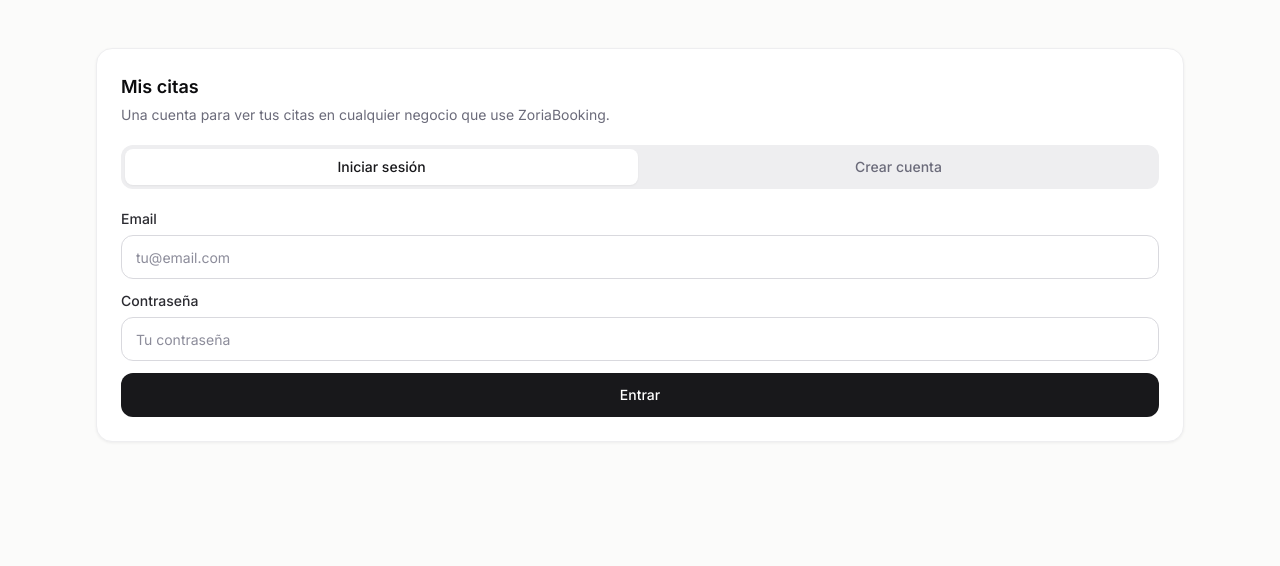
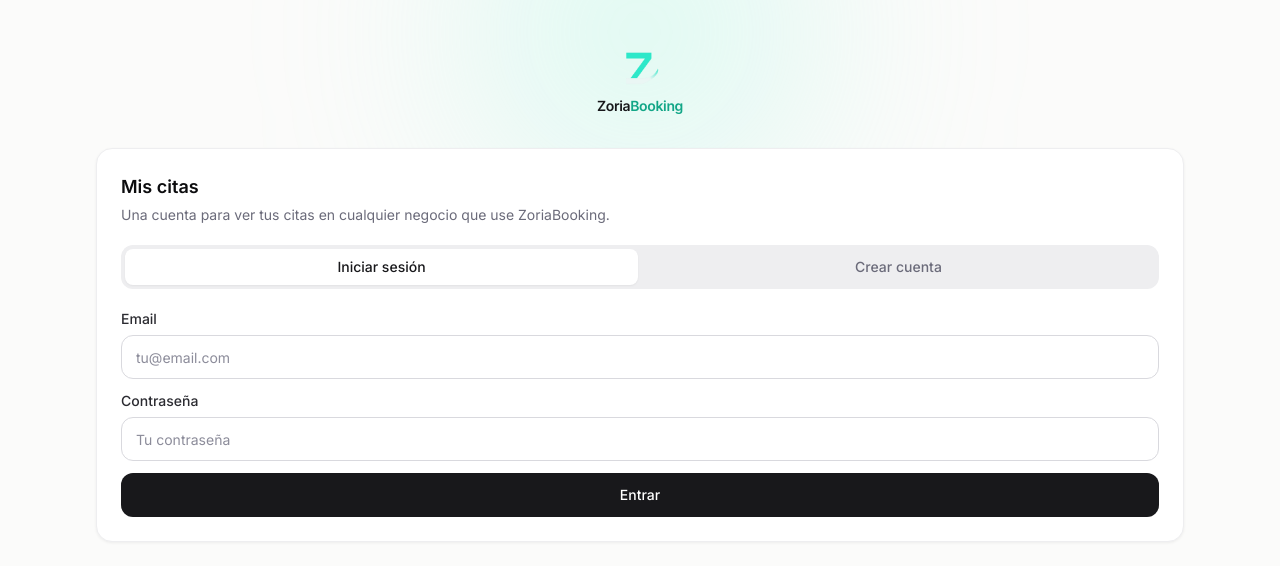
Before and after one commit to carlosfernandezdominguez99-dot/booking-saas-sierra, a Next.js app: page /mis-citas in a window 1280 px wide. Shown: the top 566 px of the page. Built offline with nearby package versions, Linux system fonts and the light colour scheme; no server answers.

Commit message:
fix: entregar cambios de sesion/spinner/cabecera que faltaban

```diff
--- a/src/app/globals.css
+++ b/src/app/globals.css
@@ -14,6 +14,19 @@
   ::selection {
     @apply bg-brand-200 text-brand-950;
   }
+
+  /* Quita las flechitas nativas de subir/bajar en los campos numéricos
+     (p. ej. "días de antelación", "minutos de descanso" en la
+     configuración del negocio) — sobraban visualmente y no aportaban nada
+     que no diera ya el teclado. */
+  input[type="number"] {
+    -moz-appearance: textfield;
+  }
+  input[type="number"]::-webkit-outer-spin-button,
+  input[type="number"]::-webkit-inner-spin-button {
+    -webkit-appearance: none;
+    margin: 0;
+  }
 }
 
 @layer utilities {
--- a/src/app/mis-citas/page.tsx
+++ b/src/app/mis-citas/page.tsx
@@ -1,3 +1,4 @@
+import Link from "next/link";
 import type { Metadata } from "next";
 import { createClient } from "@/lib/supabase/server";
 import { getCustomerSessionToken } from "@/lib/services/customerAuthSession";
@@ -29,8 +30,23 @@
   }
 
   return (
-    <main className="min-h-screen bg-surface">
-      <div className={`container-app py-12 ${accountData ? "max-w-xl" : "max-w-md"}`}>
+    <main className="relative min-h-screen overflow-hidden bg-surface">
+      <div
+        aria-hidden
+        className="pointer-events-none absolute inset-x-0 top-0 h-80 overflow-hidden"
+      >
+        <div className="absolute left-1/2 top-[-8rem] h-80 w-80 -translate-x-1/2 rounded-full bg-brand-200/40 blur-[110px]" />
+      </div>
+
+      <div className={`container-app relative py-12 ${accountData ? "max-w-xl" : "max-w-md"}`}>
+        <Link href="/" className="mb-8 flex flex-col items-center gap-2 text-center">
+          {/* eslint-disable-next-line @next/next/no-img-element */}
+          <img src="/logo-mark.png" alt="ZoriaBooking" className="h-10 w-10" />
+          <span className="text-sm font-semibold tracking-tight text-ink-900">
+            Zoria<span className="text-brand-600">Booking</span>
+          </span>
+        </Link>
+
         {accountData ? <CustomerAccountDashboard data={accountData} /> : <CustomerAuthForm />}
       </div>
     </main>
--- a/src/app/negocio/[slug]/page.tsx
+++ b/src/app/negocio/[slug]/page.tsx
@@ -2,6 +2,7 @@
 import { notFound } from "next/navigation";
 import type { Metadata } from "next";
 import { getPublicBusinessBySlug } from "@/lib/services/publicBusinessService";
+import { getCustomerSessionToken } from "@/lib/services/customerAuthSession";
 import { Card } from "@/components/ui/Card";
 import { Button } from "@/components/ui/Button";
 
@@ -19,6 +20,13 @@
 
   if (!result) notFound();
   const { business, services } = result;
+
+  // Si ya hay sesión de cliente iniciada, no tiene sentido preguntarle "¿ya
+  // reservaste antes?" — se le enseña directamente el enlace a su panel.
+  // Solo se comprueba que exista la cookie (no se valida contra la base de
+  // datos): si estuviera caducada, el enlace lleva a `/mis-citas`, que ya
+  // sabe pedir que vuelva a iniciar sesión.
+  const hasCustomerSession = Boolean(await getCustomerSessionToken());
 
   return (
     <main className="min-h-screen bg-surface">
@@ -77,7 +85,7 @@
             href="/mis-citas"
             className="text-sm font-medium text-ink-400 hover:text-ink-700 hover:underline"
           >
-            ¿Ya reservaste antes? Ver mis citas
+            {hasCustomerSession ? "Ver mis citas" : "¿Ya reservaste antes? Ver mis citas"}
           </Link>
         </p>
       </div>
```
